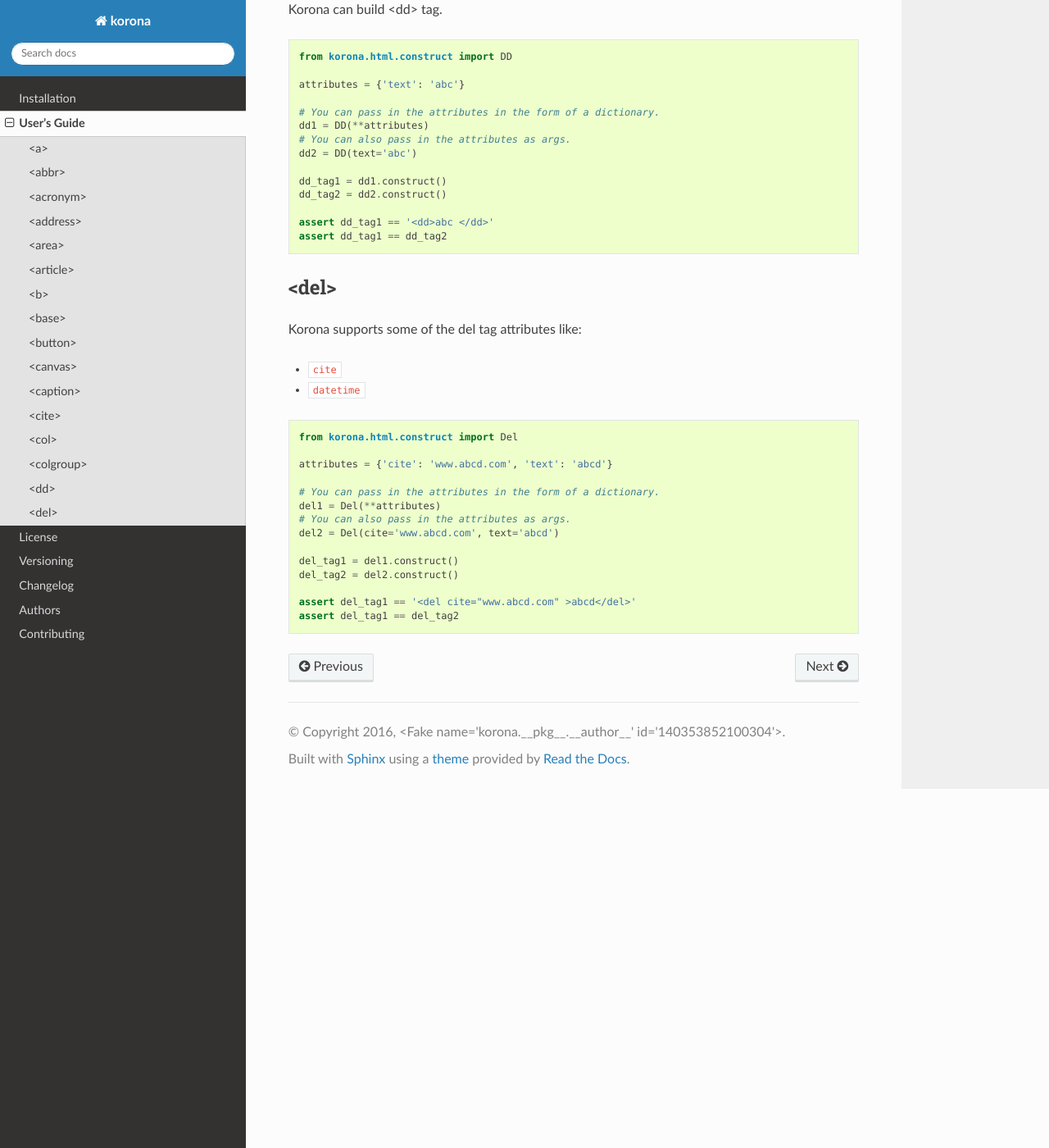
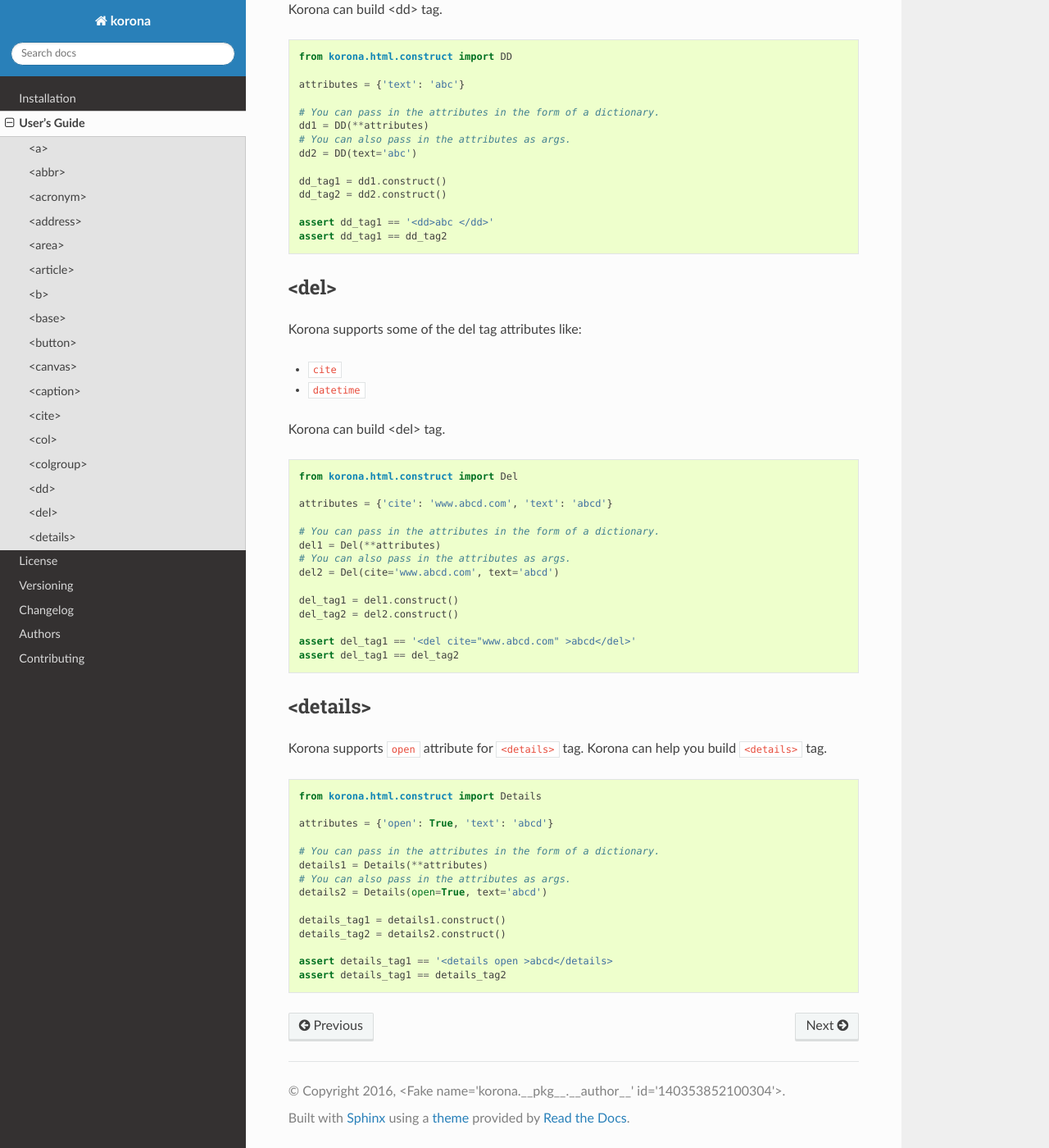
Before and after one commit to bharadwajyarlagadda/korona, a Sphinx documentation site: the page built from docs/guide.rst, in a window 1280 px wide and 1400 px high, scrolled down 7567 px. Shown: the whole window at 82% size. Built offline with Sphinx 7.4.7 and the Read the Docs theme 2.0.0, drawn with Linux system fonts in a browser that asks for light colours; the version number could not be read and is left out.

Commit message:
Added an example for constructing <details> tag

```diff
--- a/docs/guide.rst
+++ b/docs/guide.rst
@@ -415,6 +415,8 @@ Korona supports some of the del tag attributes like:
 - ``cite``
 - ``datetime``
 
+Korona can build <del> tag.
+
 .. code-block:: python
 
     from korona.html.construct import Del
@@ -431,3 +433,25 @@ Korona supports some of the del tag attributes like:
 
     assert del_tag1 == '<del cite="www.abcd.com" >abcd</del>'
     assert del_tag1 == del_tag2
+
+<details>
+---------
+
+Korona supports ``open`` attribute for ``<details>`` tag. Korona can help you build ``<details>`` tag.
+
+.. code-block:: python
+
+    from korona.html.construct import Details
+
+    attributes = {'open': True, 'text': 'abcd'}
+
+    # You can pass in the attributes in the form of a dictionary.
+    details1 = Details(**attributes)
+    # You can also pass in the attributes as args.
+    details2 = Details(open=True, text='abcd')
+
+    details_tag1 = details1.construct()
+    details_tag2 = details2.construct()
+
+    assert details_tag1 == '<details open >abcd</details>
+    assert details_tag1 == details_tag2
```
